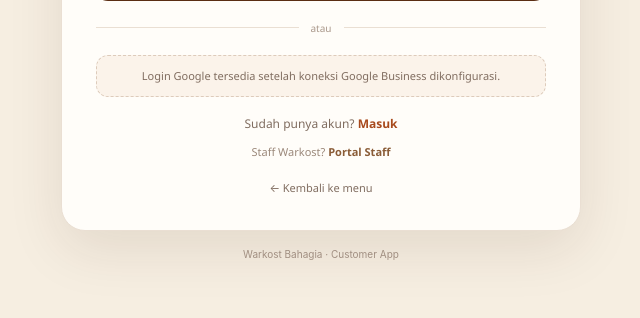
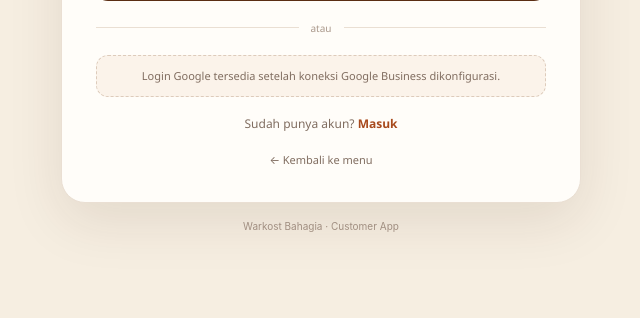
Before and after one commit to anwars750-spec/warkost-bahagia, a Flask app: page /register in a window 1280 px wide. Shown: the part 838-1156 px from the top of the page, without its empty margins (319-959 px from the left). After the commit the page ends 1070 px from the top, so only its background shows below. Run offline with Flask 3, Linux system fonts and the light colour scheme.

Commit message:
ui: remove staff portal from customer registration

```diff
--- a/app/templates/register.html
+++ b/app/templates/register.html
@@ -11,4 +11,4 @@
 <button class="primary auth-submit" type="submit">Buat akun <span>→</span></button>
 </form>
 <div class="auth-divider"><span>atau</span></div><div class="google-signin-placeholder">Login Google tersedia setelah koneksi Google Business dikonfigurasi.</div>
-<div class="auth-register">Sudah punya akun? <a href="/login">Masuk</a></div><div class="staff-login-link">Staff Warkost? <a href="/staff/login">Portal Staff</a></div><a class="back-link" href="/">← Kembali ke menu</a></section><small class="auth-footer">Warkost Bahagia · Customer App</small></main></body></html>
+<div class="auth-register">Sudah punya akun? <a href="/login">Masuk</a></div><a class="back-link" href="/">← Kembali ke menu</a></section><small class="auth-footer">Warkost Bahagia · Customer App</small></main></body></html>
```
